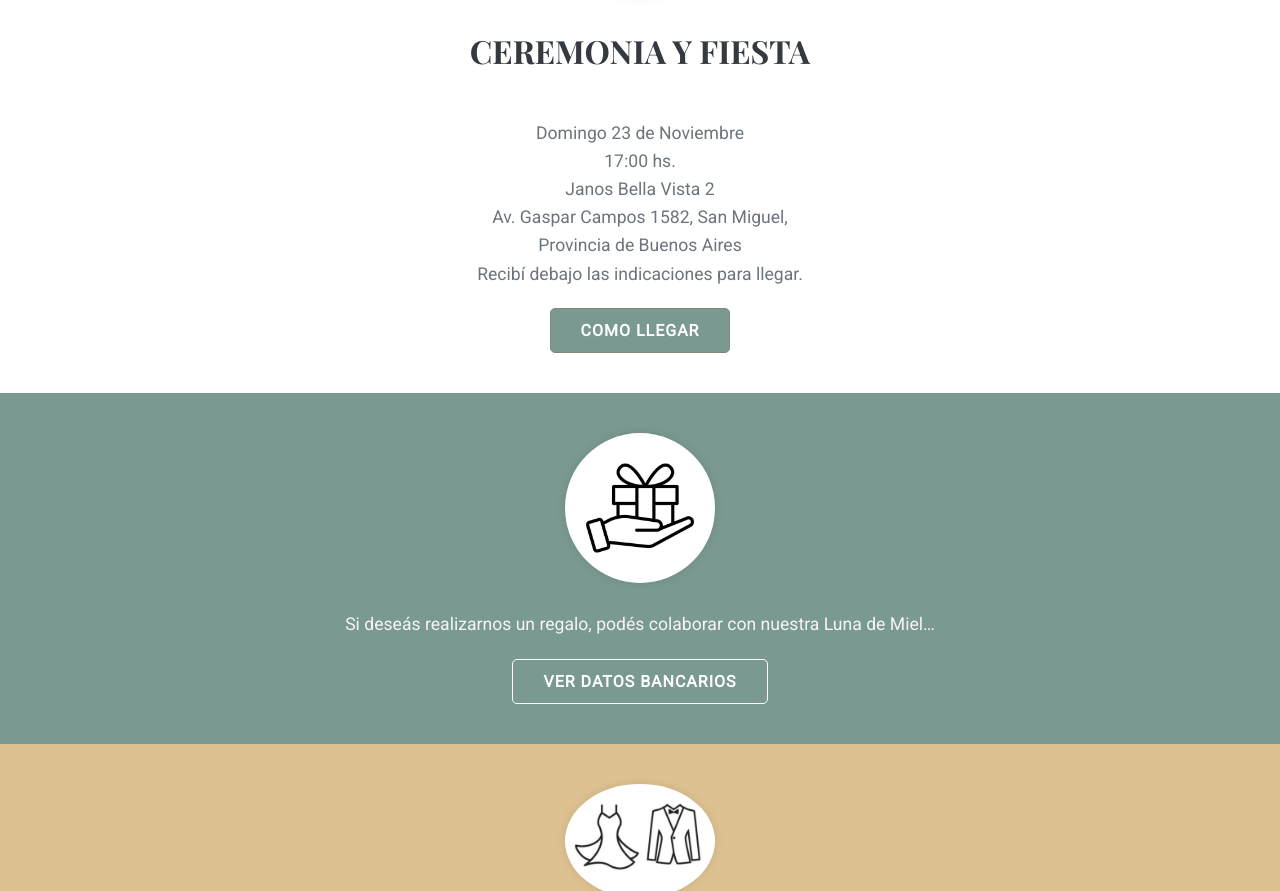
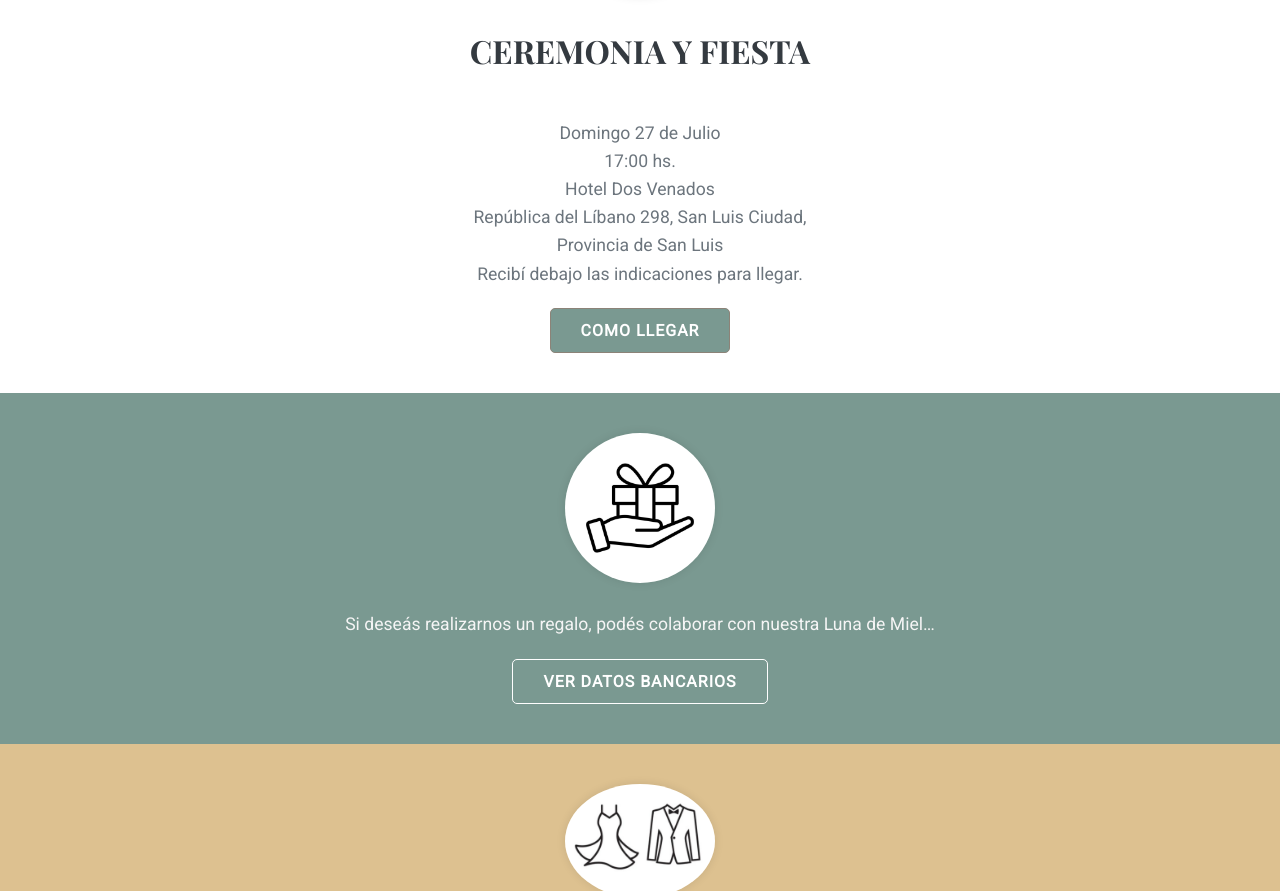
Before and after one commit to angelfabiandagata-ui/Tarjeta-Invitacion, a plain HTML site: page index.html in a window 1280 px wide. Shown: the part 993-1884 px from the top of the page. Drawn offline with nearby package versions, Linux system fonts and the light colour scheme.

Commit message:
Pequeñas mejoras

```diff
--- a/index.html
+++ b/index.html
@@ -23,11 +23,11 @@
             <img id="imgAnillos" src="./images/anillos1.jpg" alt="anillos">
             <h2>CEREMONIA Y FIESTA</h2>
             <p>
-                Domingo 23 de Noviembre
+                Domingo 27 de Julio
                 17:00 hs.
-                Janos Bella Vista 2
-                Av. Gaspar Campos 1582, San Miguel,
-                Provincia de Buenos Aires
+                Hotel Dos Venados
+                República del Líbano 298, San Luis Ciudad,
+                Provincia de San Luis
                 Recibí debajo las indicaciones para llegar.
             </p>
             <button onclick="">Como llegar</button>
```
